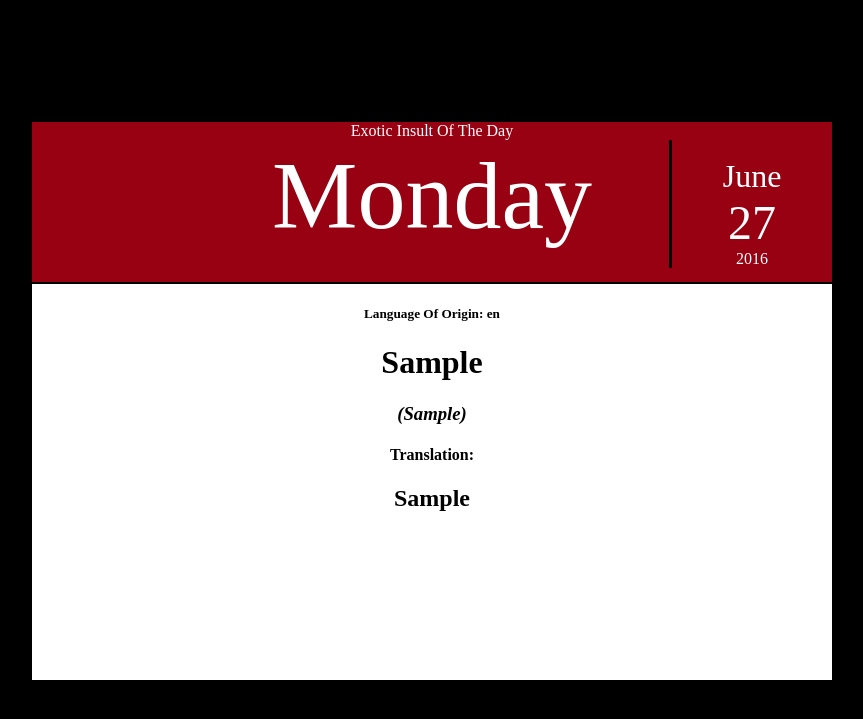
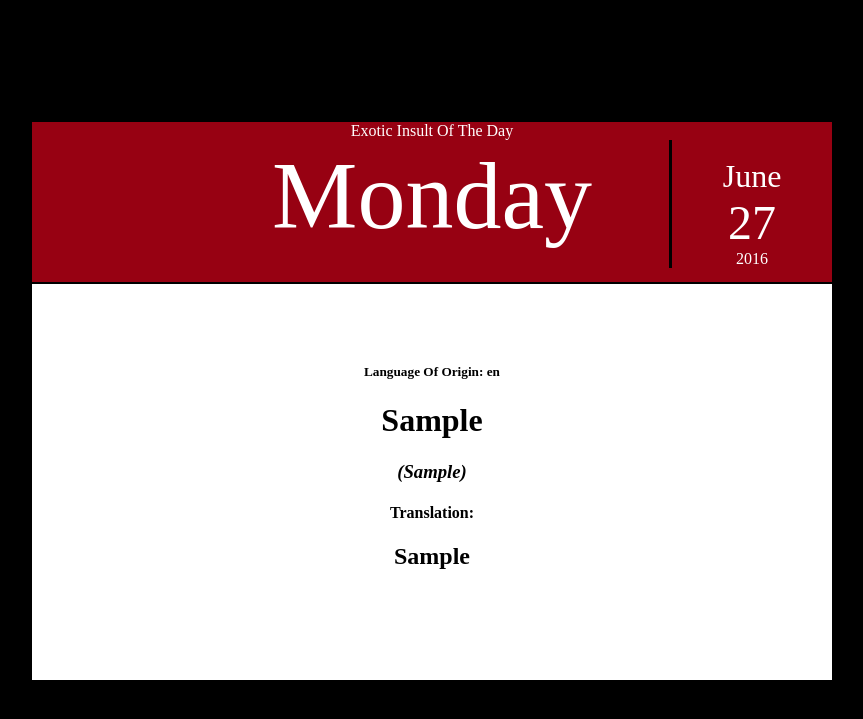
Before and after one commit to ETinLV/exoticinsult, a Django app: page / in a window 1280 px wide. Shown: the top 719 px of the page, without its empty margins (208-1071 px from the left). Run offline with Django 3.2, Linux system fonts and the light colour scheme; tables that the repository leaves empty hold one stand-in row (Sample ...).

Commit message:
updated styling

```diff
--- a/exoticinsult/frontend/static/css/style.css
+++ b/exoticinsult/frontend/static/css/style.css
@@ -66,3 +66,7 @@ body {
 .italic {
     font-style: italic;
 }
+.content {
+    text-align: center;
+    margin-top: 10%;
+}
--- a/exoticinsult/frontend/templates/insult.html
+++ b/exoticinsult/frontend/templates/insult.html
@@ -16,7 +16,7 @@
         <span class="day-of-week">{{ day.date|date:'l' }}</span>
         <div class="date-box"><br><span class="month">{{ day.date|date:'F' }}</span><br><span class="day">{{ day.date|date:'j' }}</span><br><span class="year">{{ day.date|date:'Y' }}</span></div>
     </div>
-    <div style="text-align: center">
+    <div class="content">
         <h5>Language Of Origin: {{ insult.language }}</h5>
         <h1> {{ insult.phrase }}</h1>
         <h3><span class="italic">({{ insult.pronunciation }})</span></h3>
```
